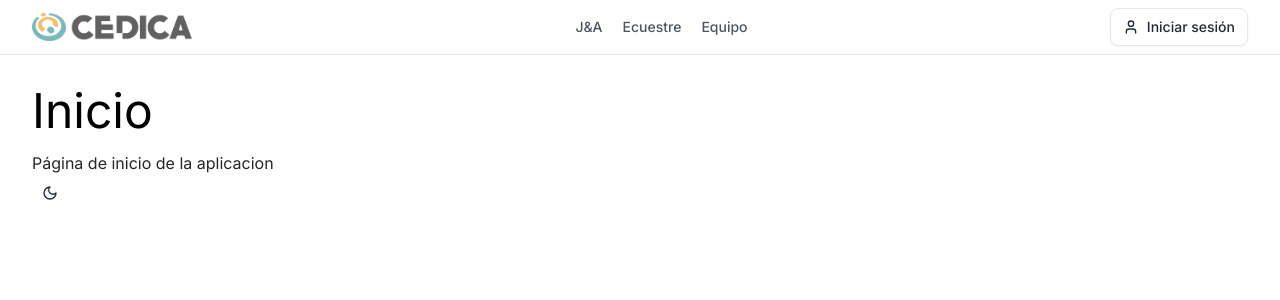
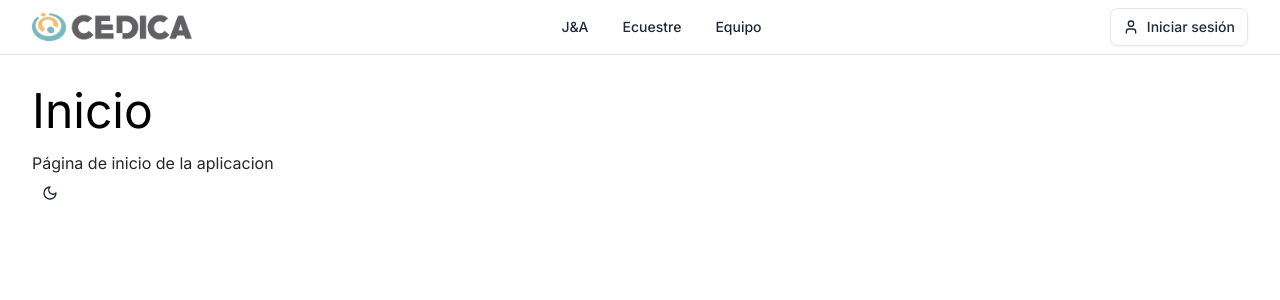
Before and after one commit to nachoeg/cedica, a Flask app: page / in a window 1280 px wide. Shown: the top 300 px of the page. Run offline with Flask 3, Linux system fonts and the light colour scheme.

Commit message:
Cambio estilos en los links del navbar

```diff
--- a/admin/src/web/templates/navbar.html
+++ b/admin/src/web/templates/navbar.html
@@ -25,13 +25,16 @@
     <div id="hs-navbar-alignment"
       class="hs-collapse hidden overflow-hidden transition-all duration-300 basis-full grow sm:grow-0 sm:basis-auto sm:block sm:order-2"
       aria-labelledby="hs-navbar-alignment-collapse">
-      <div class="flex flex-col gap-5 mt-5 sm:flex-row sm:items-center sm:mt-0 sm:ps-5">
-        <a class="font-medium text-gray-600 hover:text-gray-400 focus:outline-none focus:text-gray-400 dark:text-neutral-400 dark:hover:text-neutral-500 dark:focus:text-neutral-500"
+      <div class="flex flex-col gap-4 mt-5 sm:flex-row sm:items-center sm:mt-0 sm:ps-5">
+        <a class="py-1 px-2 inline-flex items-center gap-x-2 text-sm font-medium rounded-lg border border-transparent text-gray-800 sm:hover:bg-gray-100 focus:outline-none focus:bg-gray-100 disabled:opacity-50 disabled:pointer-events-none dark:text-white dark:sm:hover:bg-neutral-700 dark:focus:bg-neutral-700"
           href="jinetes-y-amazonas">J&A</a>
-        <a class="font-medium text-gray-600 hover:text-gray-400 focus:outline-none focus:text-gray-400 dark:text-neutral-400 dark:hover:text-neutral-500 dark:focus:text-neutral-500"
+        <a class="py-1 px-2 inline-flex items-center gap-x-2 text-sm font-medium rounded-lg border border-transparent text-gray-800 sm:hover:bg-gray-100 focus:outline-none focus:bg-gray-100 disabled:opacity-50 disabled:pointer-events-none dark:text-white dark:sm:hover:bg-neutral-700 dark:focus:bg-neutral-700"
           href="escuestre">Ecuestre</a>
-        <a class="font-medium text-gray-600 hover:text-gray-400 focus:outline-none focus:text-gray-400 dark:text-neutral-400 dark:hover:text-neutral-500 dark:focus:text-neutral-500"
-          href="equipo">Equipo</a>
+        <a class="py-1 px-2 inline-flex items-center gap-x-2 text-sm font-medium rounded-lg border border-transparent text-gray-800 sm:hover:bg-gray-100 focus:outline-none focus:bg-gray-100 disabled:opacity-50 disabled:pointer-events-none dark:text-white dark:sm:hover:bg-neutral-700 dark:focus:bg-neutral-700"
+          href="equipo"><button type="button">
+            Equipo
+          </button>
+        </a>
       </div>
     </div>
   </nav>
--- a/admin/static/css/output.css
+++ b/admin/static/css/output.css
@@ -873,6 +873,10 @@ html {
   gap: 0.25rem;
 }
 
+.gap-4 {
+  gap: 1rem;
+}
+
 .gap-x-1 {
   -moz-column-gap: 0.25rem;
        column-gap: 0.25rem;
@@ -1068,6 +1072,16 @@ html {
 .px-8 {
   padding-left: 2rem;
   padding-right: 2rem;
+}
+
+.px-2 {
+  padding-left: 0.5rem;
+  padding-right: 0.5rem;
+}
+
+.py-1 {
+  padding-top: 0.25rem;
+  padding-bottom: 0.25rem;
 }
 
 .pt-4 {
@@ -1559,4 +1573,14 @@ html {
   .sm\:ps-5 {
     padding-inline-start: 1.25rem;
   }
-}
+
+  .sm\:hover\:bg-gray-100:hover {
+    --tw-bg-opacity: 1;
+    background-color: rgb(243 244 246 / var(--tw-bg-opacity));
+  }
+
+  .dark\:sm\:hover\:bg-neutral-700:hover:is(.dark *) {
+    --tw-bg-opacity: 1;
+    background-color: rgb(64 64 64 / var(--tw-bg-opacity));
+  }
+}
```
